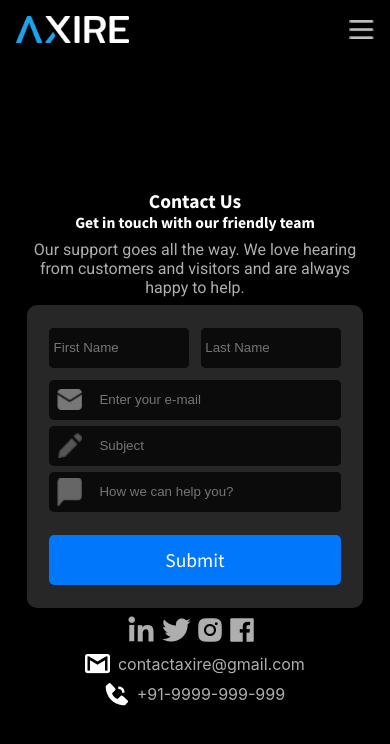
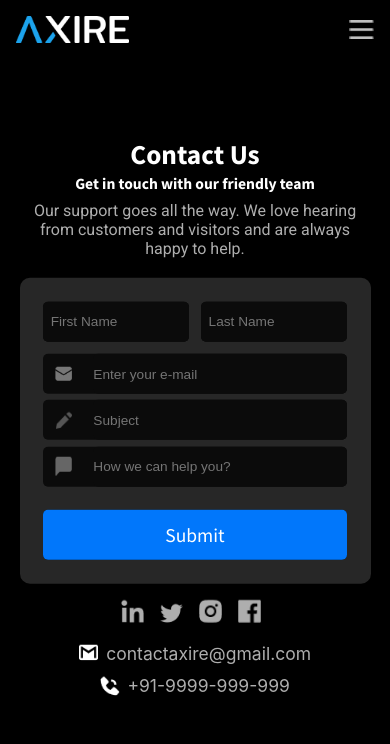
Before and after one commit to AxireInfoTech/Axire, a React (Create React App) app: page /contact in a window 390 px wide. Shown: the top 744 px of the page. Built offline with nearby package versions, Linux system fonts and the light colour scheme.

Commit message:
Mobile pages added all

```diff
--- a/src/App.scss
+++ b/src/App.scss
@@ -16,9 +16,13 @@ body{
     justify-content: center;
     align-items: center;
     width: 100%;
-    height: 100%;
+    // height: 100%;
+    position: absolute;
+    top: 50%;
+    transform: translateY(-50%);
     @include mobile{
-        height: calc(100% - 15vw);
+        // height: calc(100% - 15vw);
+        transform: translateY(calc(-50% - 15vw));
         // background-color: pink;
     }
 }
--- a/src/pages/Clients.jsx
+++ b/src/pages/Clients.jsx
@@ -69,7 +69,7 @@ const Clients = () => {
             <img src={clients[1]?.image} alt="" />
           </div>
         </div>
-        <div className="client-part">
+        <div className="client-part client-part-review-1">
           <p className="review">{clients[selectedClient]?.review}</p>
           <p className="reviewer">
             {clients[selectedClient]?.person} :{" "}
@@ -101,6 +101,15 @@ const Clients = () => {
           <div className="client-box box-empty"></div>
           <div className="client-box box-empty"></div>
         </div>
+        <div className="client-part client-part-review-2">
+          <p className="review">{clients[selectedClient]?.review}</p>
+          <p className="reviewer">
+            {clients[selectedClient]?.person} :{" "}
+            <span style={{ color: "#AEAEAE" }}>
+              {clients[selectedClient]?.name}
+            </span>
+          </p>
+        </div>
       </div>
     </div>
   );
--- a/src/styles/aboutus.scss
+++ b/src/styles/aboutus.scss
@@ -10,7 +10,7 @@
     position: absolute;
     top: 50%;
     left: 50%;
-    transform: translate(0,-50%);
+    transform: translate(-50%,-50%);
     // width: 30%;
     height: 90vh;
     object-fit: cover;
@@ -19,6 +19,7 @@
     @include mobile{
         left: 0;
         width: 100%;
+        transform: translate(0,-50%);
     }
 }
 
--- a/src/styles/clients.scss
+++ b/src/styles/clients.scss
@@ -1,6 +1,11 @@
 @import "fonts.scss";
 .clients-area{
     width: 80%;
+    @include mobile{
+        position: absolute;
+        top: 50%;
+        transform: translateY(calc(-50% - 15vw));
+    }
 }
 
 .client-part{
@@ -9,6 +14,26 @@
     width: 50%;
     height: 15vw;
     // background-color: aqua;
+    @include mobile{
+        width: 100%;
+        height: 26.5vw;
+    }
+}
+
+.client-part-review-1{
+    @include mobile{
+        display: none;
+    }
+}
+
+.client-part-review-2{
+    display: none;
+    @include mobile{
+        display: block;
+        width: 90%;
+        padding-right: 20%;
+        height: auto;
+    }
 }
 
 .client-box{
@@ -23,6 +48,12 @@
     width: 7vw;
     margin: 1vw 1vw;
     border-radius: 1vw;
+
+    @include mobile{
+        height: 11vw;
+        width: 11vw;
+        margin: 1.5vw 1.5vw;
+    }
     img{
         width: 80%;
         height: 80%;
@@ -45,6 +76,12 @@
     font-family: $font-head;
     line-height: 4.5vw;
     padding-left: 1vw;
+    font-weight: 600;
+    @include mobile{
+        font-size: 7vw;
+        margin-bottom: 7vw;
+        // text-align: center;
+    }
 }
 
 .review{
@@ -53,6 +90,12 @@
     font-family: $font-desc;
     // font-weight: 500;
     text-align: justify;
+    font-weight: 400;
+    @include mobile{
+        margin-top: 5vw;
+        font-size: 3.5vw;
+        text-align: left;
+    }
 }
 
 .reviewer{
@@ -60,6 +103,11 @@
     margin-top: 1vw;
     font-family: $font-desc;
     font-weight: 400;
+
+    @include mobile{
+        margin-top: 4vw;
+        font-size: 3.5vw;
+    }
 }
 
 .client-line{
--- a/src/styles/contact.scss
+++ b/src/styles/contact.scss
@@ -37,6 +37,8 @@ $contact-input-height_mobile: 40px;
 
 .contact-description{
     font-family: $font-desc;
+    font-size: 1.2vw;
+    line-height: 2vw;
     margin: 2vw 0;
     color: #AEAEAE;
 }
@@ -54,9 +56,10 @@ $contact-input-height_mobile: 40px;
 }
 
 .contact-info a{
-display: flex;
-align-items: center;
-margin: 1vw 0;
+    display: flex;
+    align-items: center;
+    margin: 1vw 0;
+    font-size: 1.2vw;
 }
 
 
@@ -107,10 +110,18 @@ input:-webkit-autofill{
 .input-full input{
     width: calc(100% - $contact-input-height);
     margin-left: $contact-input-height;
+    font-size: 1.1vw;
+    @include mobile{
+        font-size: 3.5vw;
+    }
 }
 .input-half input{
-    width: 94%;
-    padding: 0 3%;
+    width: 90%;
+    padding: 0 5%;
+    font-size: 1.1vw;
+    @include mobile{
+        font-size: 3.5vw;
+    }
 }
 .contact-form .input-half{
     display: inline-block;
@@ -133,7 +144,10 @@ align-items: center;
 }
 }
 .input-icon img{
-    width: 25px;
+    width: 1.7vw;
+    @include mobile{
+        width: 4.5vw;
+    }
 }
 
 .contact-form .form-description{
@@ -164,14 +178,17 @@ align-items: center;
     display: none;
     @include mobile{
         width: 90%;
-        height: 100%;
-        margin: 5vw 5%;
+        position: absolute;
+        top: 50%;
+        transform: translateY(calc(-50% - 15vw));
+        margin: 0 5%;
         text-align: center;
         display: flex;
         align-items: center;
         .mobile-contact-title{
-            font-size: 5vw;
+            font-size: 7vw;
             font-family: $font-head;
+            margin-bottom: 1vw;
         }
         .mobile-contact-heading{
             font-family: $font-head;
@@ -181,20 +198,27 @@ align-items: center;
             font-family: $font-desc;
             margin: 2vw 0;
             color: #AEAEAE;
+            margin-bottom: 5vw;
         }
         .social-icons{
-            margin: 2vw 0;
+            margin: 4vw 0;
+            img{
+                width: 6vw;
+                margin: 0 1vw;
+            }
         }
         .mobile-contact-info{
             text-align: center;
             p{
-                margin: 2vw 0;
+                margin: 3vw 0;
+                font-size: 4.5vw;
                 a{
                     display: flex;
                     align-items: center;
                     justify-content: center;
                     color: #AEAEAE;
                     img{
+                        width: 5vw;
                         margin-right: 2vw;
                     }
                 }
--- a/src/styles/mobile-header.scss
+++ b/src/styles/mobile-header.scss
@@ -48,13 +48,13 @@
             .mobile-header-links{
                 margin-top: 25vw;
                 margin-right: 10vw;
-                font-size: 10vw;
-                font-weight: 400;
+                font-size: 8vw;
+                font-weight: 500;
                 font-family: $font-head;
                 .mobile-nav-link{
                     text-align: right;
                     display: block;
-                    margin: 1vw 0;
+                    margin: 2vw 0;
                 }
                 .mobile-active-route{
                     color: $head2-col;
--- a/src/styles/portfolio.scss
+++ b/src/styles/portfolio.scss
@@ -13,6 +13,11 @@
     }
     .portfolio-centered{
         width: 100%;
+        @include mobile{
+            position: absolute;
+            top: 50%;
+            transform: translateY(calc(-50% - 15vw));
+        }
         .portfolio-heading{
             font-size: 2.5vw;
             margin: 2vw 5vw;
--- a/src/styles/services.scss
+++ b/src/styles/services.scss
@@ -24,6 +24,12 @@
 .center-div{
     display: inline-block;
     width: 100%;
+
+    @include mobile{
+        position: absolute;
+        top: 50%;
+        transform: translateY(calc(-50% - 15vw));
+    }
     // height: fit-content;
 }
 
@@ -70,6 +76,10 @@
     grid-auto-rows: 1fr;
     grid-template-columns: 1fr 1fr 1fr;
     gap: 1vw;
+    @include mobile{
+        grid-auto-rows: 1fr;
+        grid-template-columns: 1fr;
+    }
     .service-card{
         transition: all 2s;
         border-radius: 10px;
@@ -78,6 +88,9 @@
         // background-image: linear-gradient(rgba(255, 255, 255, 0.4),rgba(255, 255, 255, 0.1));
         background: rgba(70,70,70,0.5);
         // backdrop-filter: blur(1vw);
+        @include mobile{
+            padding: 3vw;
+        }
         h1{
             font-size: 1.5vw;
             margin: 0.5vw;
@@ -85,6 +98,9 @@
             font-weight: 500;
             letter-spacing: 0.05vw;
             color: $head2-col;
+            @include mobile{
+                font-size: 4.5vw;
+            }
         }
         p{
             font-size: 1vw;
@@ -93,6 +109,10 @@
             margin: 0.5vw;
             font-family: $font-desc;
             line-height: 1.4vw;
+            @include mobile{
+                font-size: 3.2vw;
+                line-height: 4vw;
+            }
         }
     }
     .service-card:hover{
```
